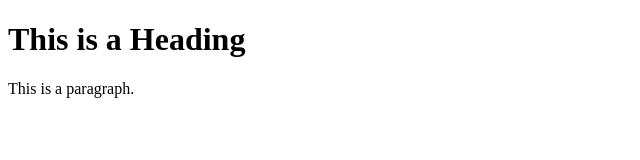
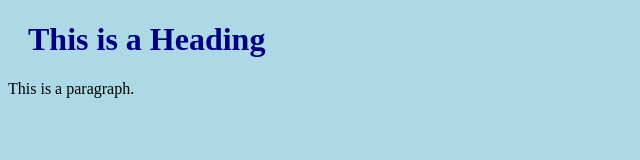
Before and after one commit to Ramerson97/primeiroRepositorio, a plain HTML site: page index.html in a window 1280 px wide. Shown: the whole page, without its empty margins (0-640 px from the left). Drawn offline with Linux system fonts and the light colour scheme.

Commit message:
alteração, adicionando css

```diff
--- /dev/null
+++ b/bluestyle.css
@@ -0,0 +1,8 @@
+body {
+	background-color: lightblue;
+}
+
+h1 {
+	color: navy;
+	margin-left: 20px;
+}
--- a/index.html
+++ b/index.html
@@ -3,7 +3,9 @@
 <head>
     <meta charset="UTF-8">
     <meta name="viewport" content="width=t, initial-scale=1.0">
-    <title><title></title></title>
+    <title>titulo</title>
+    <link rel="stylesheet" href="bluestyle.css">
+
 </head>
 <body>
     <h1>This is a Heading</h1>
```
